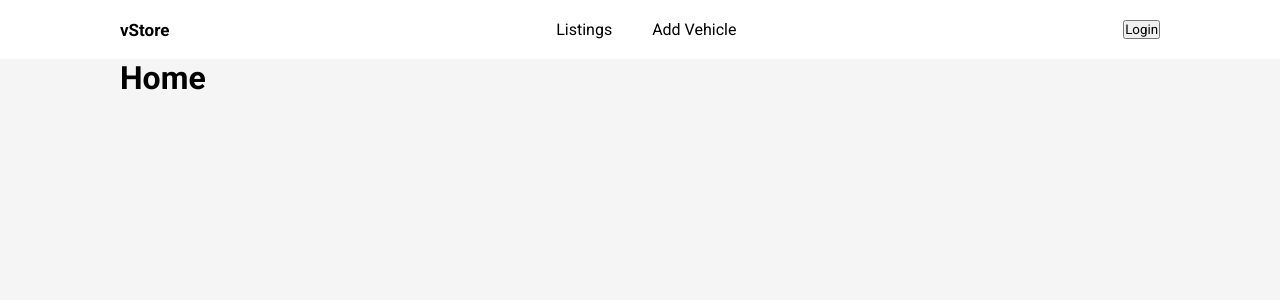
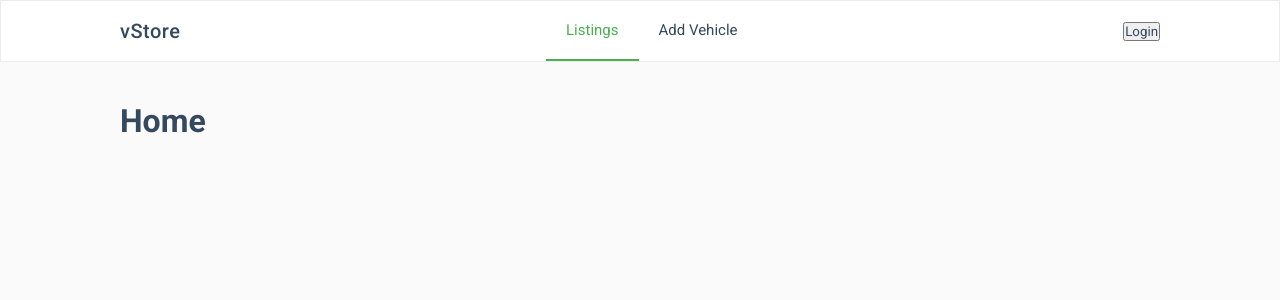
Before and after one commit to boushib/vehicly, a Vue app: page / in a window 1280 px wide. Shown: the top 300 px of the page. Built offline with nearby package versions, Linux system fonts and the light colour scheme.

Commit message:
style the navbar

```diff
--- a/src/assets/scss/_vars.scss
+++ b/src/assets/scss/_vars.scss
@@ -1,2 +1,3 @@
 $red: #b54a41;
 $green: #4caf50;
+$darkGrey: #34495e;
--- a/src/assets/scss/app.scss
+++ b/src/assets/scss/app.scss
@@ -5,8 +5,19 @@
   margin: 0;
   padding: 0;
   box-sizing: border-box;
+  color: $darkGrey;
 }
 .app {
-  background-color: #f5f5f5;
+  background-color: #fafafa;
   min-height: 100vh;
 }
+
+h1,
+h2,
+h3 {
+  //color: $darkGrey;
+}
+
+.page {
+  padding: 40px 0;
+}
--- a/src/components/Navbar.vue
+++ b/src/components/Navbar.vue
@@ -22,14 +22,18 @@ export default {
 <style lang="scss">
 nav {
   background-color: #fff;
+  border: 1px solid rgba($darkGrey, 0.1);
+  user-select: none;
   .nav__inner {
     display: flex;
     align-items: center;
     justify-content: space-between;
   }
   .nav__brand {
-    font-size: 17px;
-    font-weight: bold;
+    font-size: 20px;
+    font-weight: 500;
+    letter-spacing: 0.5px;
+    color: $darkGrey;
     cursor: pointer;
   }
   .main-menu {
@@ -37,7 +41,12 @@ nav {
     display: flex;
     li {
       padding: 20px;
+      font-size: 15px;
       cursor: pointer;
+      &.active {
+        color: $green;
+        border-bottom: 2px solid $green;
+      }
     }
   }
 }
--- a/src/router/index.js
+++ b/src/router/index.js
@@ -16,6 +16,7 @@ const router = new VueRouter({
   mode: "history",
   base: process.env.BASE_URL,
   routes,
+  linkExactActiveClass: "active",
 });
 
 export default router;
--- a/src/views/Home.vue
+++ b/src/views/Home.vue
@@ -1,5 +1,5 @@
 <template>
-  <div class="home">
+  <div class="home page">
     <div class="container">
       <h1>Home</h1>
     </div>
```
